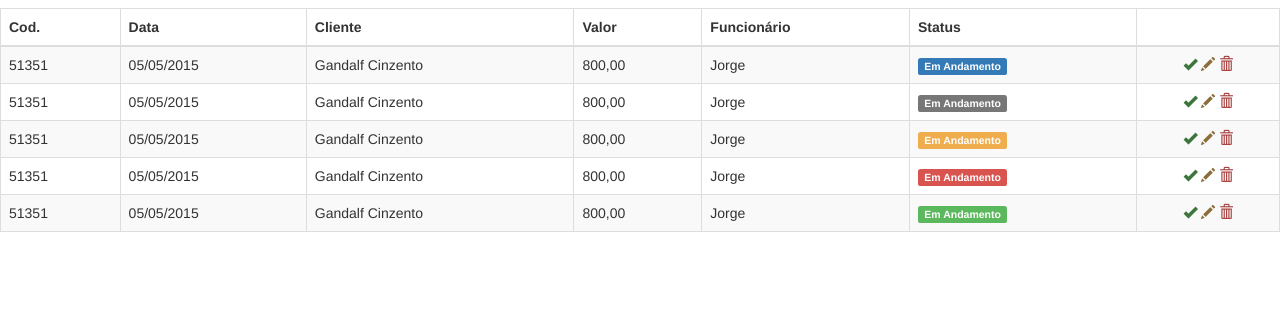
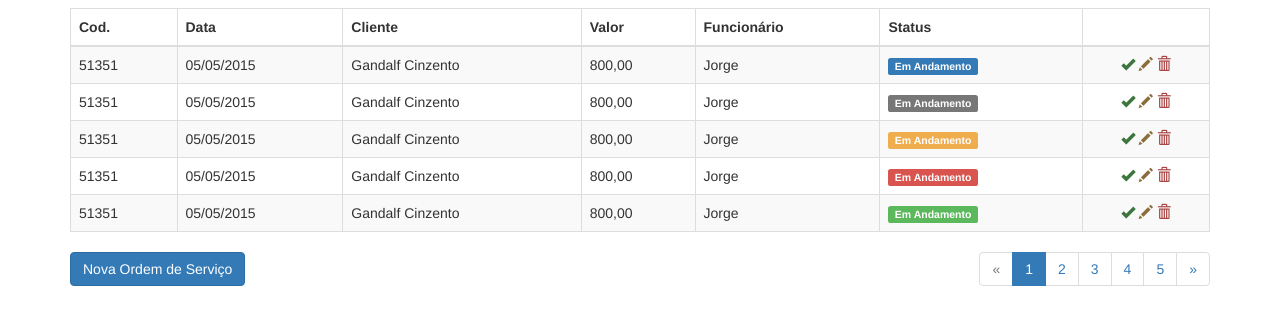
Before and after one commit to Ruscigno/bootstrap-workshop, a plain HTML site: page index.html in a window 1280 px wide. Shown: the part 195-520 px from the top of the page. Drawn offline with Linux system fonts and the light colour scheme.

Commit message:
Add pagination section

```diff
--- a/css/index.css
+++ b/css/index.css
@@ -43,3 +43,7 @@
 .dados-os{
     margin-top: 30px;
 }
+
+.paginacao .pagination {
+    margin: 0;
+}
--- a/index.html
+++ b/index.html
@@ -66,7 +66,6 @@
                     <span class="glyphicon glyphicon-search"></span>
                     </button>
                     </span>
-            </div>
                 </div>
             </div>
         </div>
@@ -152,6 +151,25 @@
             </tbody>
         </table>
         </div>
+
+        <footer class="row">
+        <div class="col-sm-6">
+            <button class="btn btn-primary">Nova Ordem de Serviço</button>
+        </div>
+        <div class="col-sm-6 paginacao text-right">
+            <ul class="pagination">
+            <li class="disabled"><a href=""><span>«</span></a></li>
+            <li class="active"><a href="">1</a></li>
+            <li><a href="">2</a></li>
+            <li><a href="">3</a></li>
+            <li><a href="">4</a></li>
+            <li><a href="">5</a></li>
+            <li><a href=""><span>»</span></a></li>
+            </ul>
+        </div>
+        </footer>
+        </div>
+    </div>
     <script src="js/jquery-3.3.1.slim.js"></script>
     <script src="js/bootstrap.js"></script>
     <script src="js/main.js"></script>
```
Also changed, not shown: 1 other file. Lines whose indentation alone changed are shown as unchanged.
